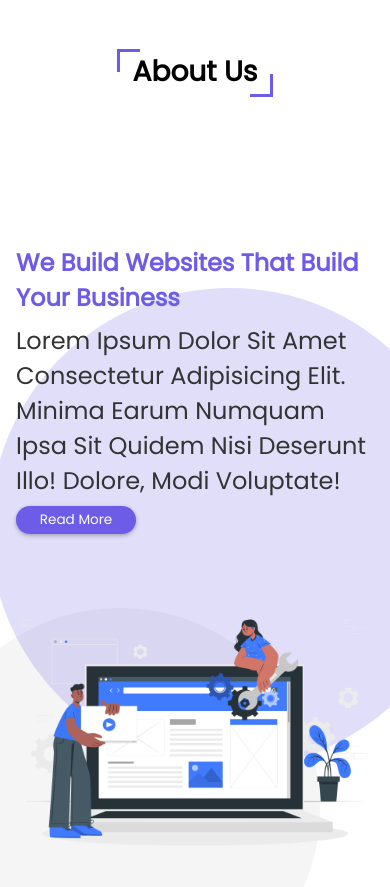
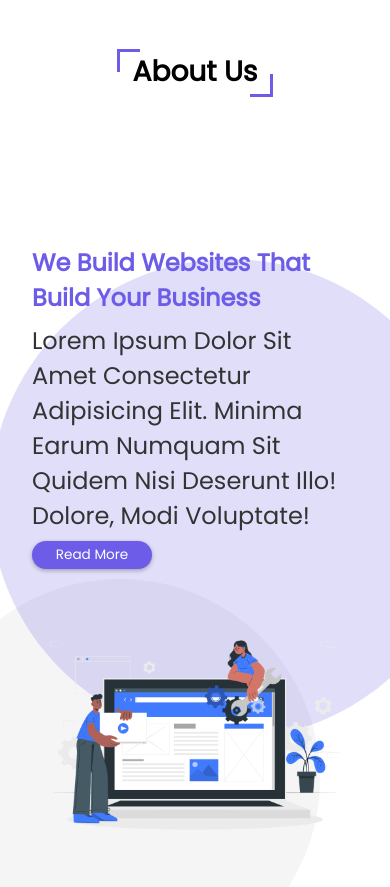
Before and after one commit to mahi1212/Website-for-organization, a plain HTML site: page index.html in a window 390 px wide. Shown: the part 857-1744 px from the top of the page. Drawn offline with nearby package versions, Linux system fonts and the light colour scheme.

Commit message:
service fully done

```diff
--- a/index.html
+++ b/index.html
@@ -48,7 +48,7 @@
             <div class="row">
                 <div class="content">
                     <h3>We build websites that build your business</h3>
-                    <p>Lorem ipsum dolor sit amet consectetur adipisicing elit. Minima earum numquam ipsa sit quidem nisi deserunt illo! Dolore, modi voluptate!</p>
+                    <p>Lorem ipsum dolor sit amet consectetur adipisicing elit. Minima earum numquam   sit quidem nisi deserunt illo! Dolore, modi voluptate!</p>
                     <a href="#"><button class="btn">read more </button></a>
                 </div>
                 <div class="image">
@@ -67,7 +67,7 @@
                 </div>
                 <div class="content">
                     <h3>Website development</h3>
-                    <p>Lorem ipsum dolor sit amet consectetur adipisicing elit. Minima earum numquam ipsa sit quidem nisi deserunt illo! Dolore, modi voluptate!</p>
+                    <p>Lorem ipsum dolor sit amet consectetur adipisicing elit. Minima earum numquam   sit quidem nisi deserunt illo! Dolore, modi voluptate!</p>
                     <a href="#"><button class="btn">read more..</button></a>
                 </div>
             </div>
@@ -75,7 +75,7 @@
             <div class="row">
                 <div class="content">
                     <h3>Mobile Friendly</h3>
-                    <p>Lorem ipsum dolor sit amet consectetur adipisicing elit. Minima earum numquam ipsa sit quidem nisi deserunt illo! Dolore, modi voluptate!</p>
+                    <p>Lorem ipsum dolor sit amet consectetur adipisicing elit. Minima earum numquam   sit quidem nisi deserunt illo! Dolore, modi voluptate!</p>
                     <a href="#"><button class="btn">read more..</button></a>
                 </div>
 
@@ -92,7 +92,7 @@
 
                 <div class="content">
                     <h3>SEO Friendly</h3>
-                    <p>Lorem ipsum dolor sit amet consectetur adipisicing elit. Minima earum numquam ipsa sit quidem nisi deserunt illo! Dolore, modi voluptate!</p>
+                    <p>Lorem ipsum dolor sit amet consectetur adipisicing elit. Minima earum numquam   sit quidem nisi deserunt illo! Dolore, modi voluptate!</p>
                     <a href="#"><button class="btn">read more..</button></a>
                 </div>
             </div>
@@ -101,7 +101,7 @@
             <div class="row">
                 <div class="content">
                     <h3>Web hosting</h3>
-                    <p>Lorem ipsum dolor sit amet consectetur adipisicing elit. Minima earum numquam ipsa sit quidem nisi deserunt illo! Dolore, modi voluptate!</p>
+                    <p>Lorem ipsum dolor sit amet consectetur adipisicing elit. Minima earum numquam   sit quidem nisi deserunt illo! Dolore, modi voluptate!</p>
                     <a href="#"><button class="btn">read more..</button></a>
                 </div>
                 <div class="image">
@@ -115,7 +115,7 @@
                 </div>
                 <div class="content">
                     <h3>Graphic Design</h3>
-                    <p>Lorem ipsum dolor sit amet consectetur adipisicing elit. Minima earum numquam ipsa sit quidem nisi deserunt illo! Dolore, modi voluptate!</p>
+                    <p>Lorem ipsum dolor sit amet consectetur adipisicing elit. Minima earum numquam   sit quidem nisi deserunt illo! Dolore, modi voluptate!</p>
                     <a href="#"><button class="btn">read more..</button></a>
                 </div>
             </div>
@@ -123,7 +123,7 @@
             <div class="row">
                 <div class="content">
                     <h3>Resonsive site</h3>
-                    <p>Lorem ipsum dolor sit amet consectetur adipisicing elit. Minima earum numquam ipsa sit quidem nisi deserunt illo! Dolore, modi voluptate!</p>
+                    <p>Lorem ipsum dolor sit amet consectetur adipisicing elit. Minima earum numquam   sit quidem nisi deserunt illo! Dolore, modi voluptate!</p>
                     <a href="#"><button class="btn">read more..</button></a>
                 </div>
                 <div class="image">
@@ -131,7 +131,6 @@
                 </div>
             </div>
         </section>
-
         <!-- service section ends here -->
     </main>
     <!------------------ JQuery cdn of google ------------>
--- a/style.css
+++ b/style.css
@@ -227,7 +227,7 @@ body{
 .service .row{
     display: flex;
     align-items: center;
-    justify-content: space-around;
+    justify-content: center;
     padding: 0 4rem;
     margin-top: -7rem;
 }
@@ -322,6 +322,8 @@ body{
 
 
 
+
+
 /* Media Queries */
 @media (max-width: 760px){
     html{
@@ -376,7 +378,6 @@ body{
     .service .row,
     .about .row{
         flex-flow: column;
-        padding: 0 2rem;
         margin-top: 7rem;
         text-align: left;
     }
@@ -385,10 +386,13 @@ body{
         order: 2;
     }
 
-
     .service .row .image img,
     .about .row .image img{
-        width: 100vw;
+        width: 100%;
         order: 1;
     }
+
+    .service .row{
+        padding: 0 .5rem;
+    }
 }
```
